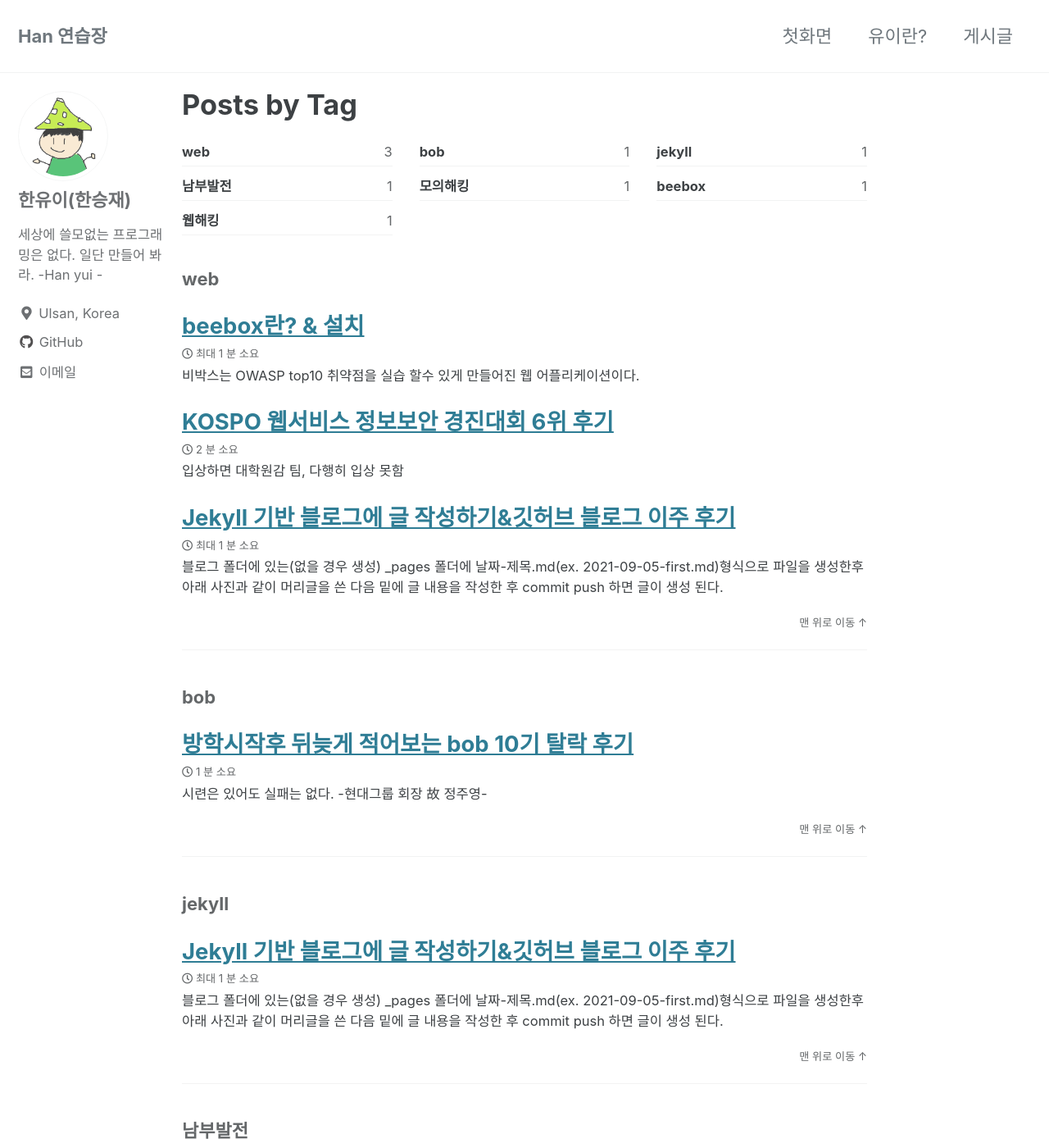
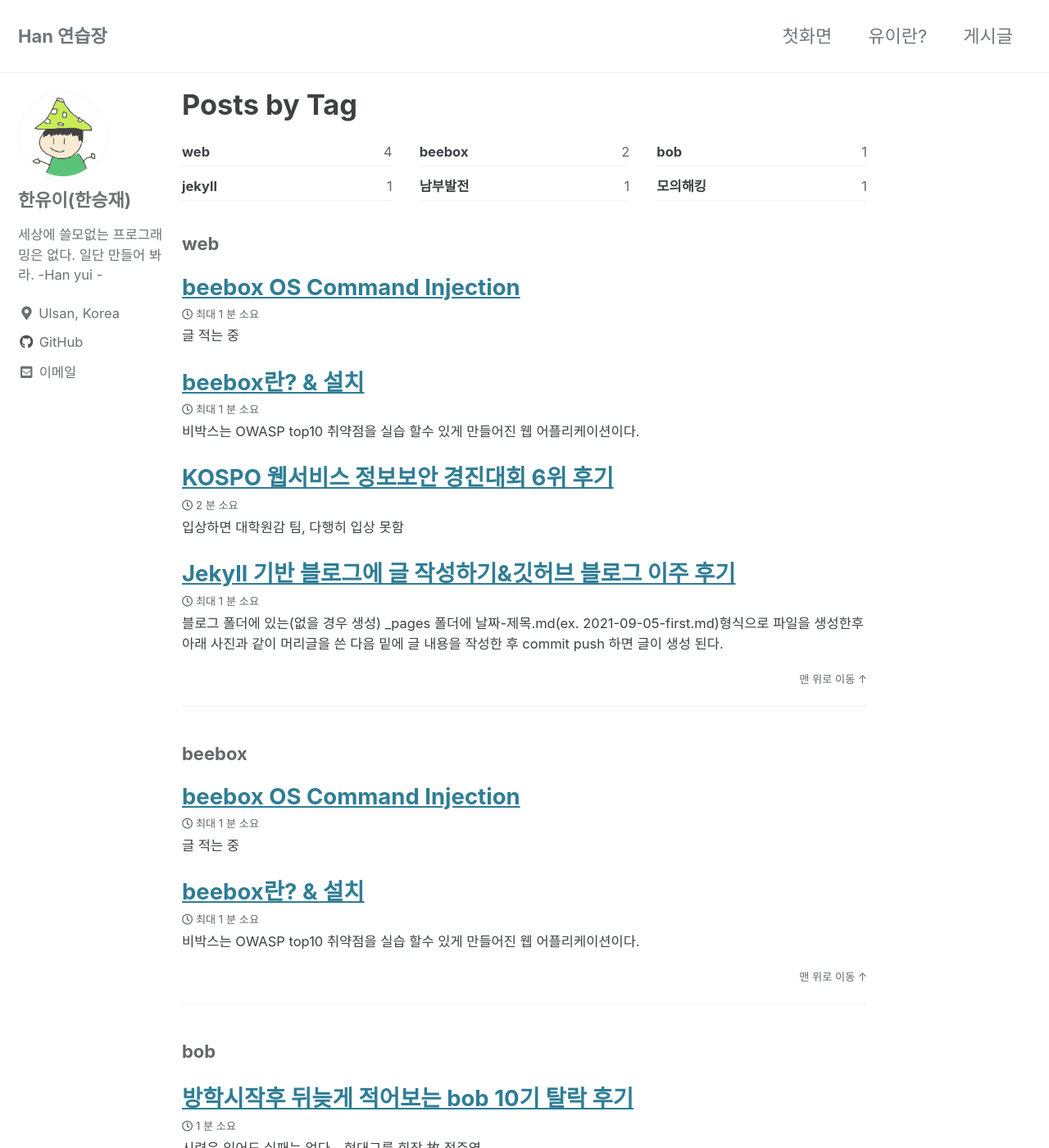
Before and after one commit to Han-seungjae/Han-seungjae.github.io, a Jekyll site: the page built from _pages/tag-archive.md, in a window 1280 px wide and 1400 px high. Shown: the whole window at 82% size. Built offline with Jekyll 4.4.1, drawn with Linux system fonts in a browser that asks for light colours; cached includes are drawn as plain includes; some of the changed text lies outside the part shown.

Commit message:
pre post

```diff
--- a/_posts/2021-09-07-web2.md
+++ b/_posts/2021-09-07-web2.md
@@ -3,11 +3,11 @@ title:  "beebox란? & 설치"
 excerpt: "비박스는 OWASP top10 취약점을 실습 할수 있게 만들어진 웹 어플리케이션이다."
 
 categories:
-  - web
+  - web/beebox
 tags:
   - web
   - beebox
-  - 웹해킹
+
 
 
 date: 2021-09-07
--- /dev/null
+++ b/_posts/2021-09-09-beebox_oscmd_low.md
@@ -0,0 +1,37 @@
+---
+title:  "beebox OS Command Injection"
+excerpt: "글 적는 중"
+
+categories:
+  - web/beebox
+tags:
+  - web
+  - beebox
+
+
+date: 2021-09-09
+
+---
+
+현재 틀만 잡고 공부중 추후 수정 예정
+
+# 1. OS Command Injection 이란?
+
+OS Command Injection은 공격자가 웹 어플리케이션 입력값에 시스템 명령어를 입력후 서버를 제어할수 있는 취약점이다.
+
+# low
+
+<img src="/assets/images/20210909-1/1.png" width="500">
+
+문제 페이지에 들어가면 DNS lookup 할 수 있는 박스가 뜬다.
+<img src="/assets/images/20210909-1/2.png" width="500">
+도메인을 입력하면 명령어 결과가 나온다
+
+<img src="/assets/images/20210909-1/3.png" width="500">
+
+
+<img src="/assets/images/20210909-1/4.png" width="500">
+
+<img src="/assets/images/20210909-1/5.png" width="500">
+
+끝
```
Also changed, not shown: assets/images/20210909-1/1.png (added), assets/images/20210909-1/2.png (added), assets/images/20210909-1/3.png (added), assets/images/20210909-1/4.png (added), assets/images/20210909-1/5.png (added).
